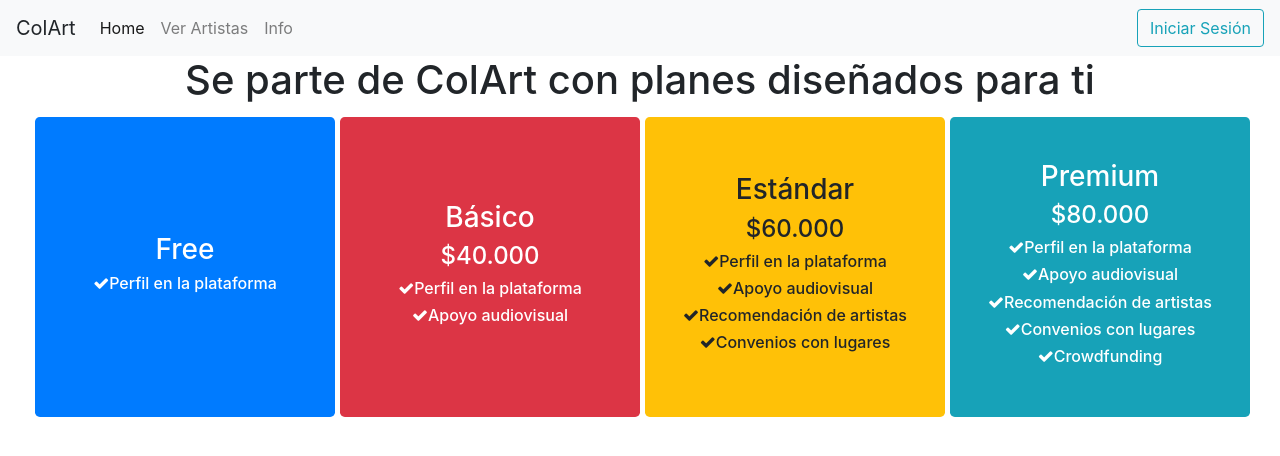
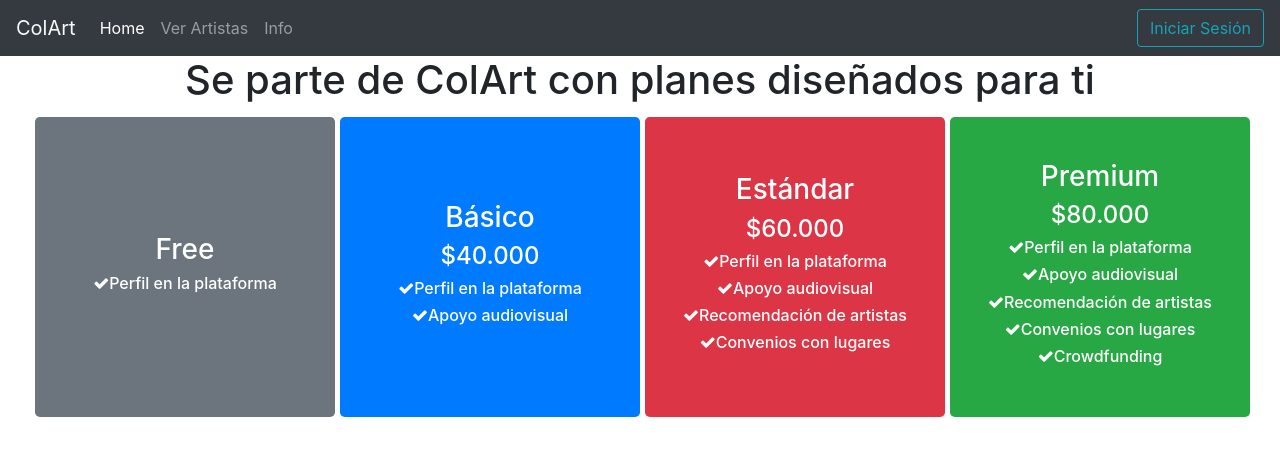
Before and after one commit to mishale22/ColArt, a React (Create React App) app in the folder colart-project/colart/: page /Payment in a window 1280 px wide. Shown: the top 456 px of the page. Built offline with nearby package versions, Linux system fonts and the light colour scheme.

Commit message:
fix colors payment and navbar

```diff
--- a/colart-project/colart/src/components/Payment/Payment.js
+++ b/colart-project/colart/src/components/Payment/Payment.js
@@ -15,20 +15,20 @@ class Payment extends Component {
       <h1>Se parte de ColArt con planes diseñados para ti</h1>
 
 
-      <button type="button" class="btn btn-primary btn-lg" style={styles}>
+      <button type="button" class="btn btn-secondary  btn-lg" style={styles}>
       <h3>Free</h3>
 
       <h6><i class="fa fa-check"></i>Perfil en la plataforma</h6>
     </button>
 
-    <button type="button" class="btn btn-danger btn-lg" style={styles}>
+    <button type="button" class="btn btn-primary btn-lg" style={styles}>
       <h3>Básico</h3>
       <h4>$40.000</h4>
       <h6><i class="fa fa-check"></i>Perfil en la plataforma</h6>
       <h6><i class="fa fa-check"></i>Apoyo audiovisual</h6>
     </button>
 
-    <button type="button" class="btn btn-warning btn-lg" style={styles}>
+    <button type="button" class="btn btn-danger btn-lg" style={styles}>
       <h3>Estándar</h3>
       <h4>$60.000</h4>
       <h6><i class="fa fa-check"></i>Perfil en la plataforma</h6>
@@ -37,7 +37,7 @@ class Payment extends Component {
       <h6><i class="fa fa-check"></i>Convenios con lugares</h6>
     </button>
 
-    <button type="button" class="btn btn-info btn-lg" style={styles}>
+    <button type="button" class="btn btn-success btn-lg" style={styles}>
       <h3>Premium</h3>
       <h4>$80.000</h4>
       <h6><i class="fa fa-check"></i>Perfil en la plataforma</h6>
--- a/colart-project/colart/src/components/navbar/NavBar.js
+++ b/colart-project/colart/src/components/navbar/NavBar.js
@@ -7,8 +7,8 @@ class NavBar extends Component {
   render() {
     return (
       <div className="NavBar">
-        <nav className="navbar navbar-expand-lg navbar-light bg-light">
-          <a className="navbar-brand" to="/home">ColArt</a>
+        <nav className="navbar navbar-expand-lg navbar-light navbar-dark bg-dark">
+          <a className="navbar-brand text-light" to="/home">ColArt</a>
           <button className="navbar-toggler" type="button" data-toggle="collapse" data-target="#navbarNavDropdown" aria-controls="navbarNavDropdown" aria-expanded="false" aria-label="Toggle navigation">
             <span className="navbar-toggler-icon"></span>
           </button>
--- a/colart-project/colart/src/components/services/ServiceCard.js
+++ b/colart-project/colart/src/components/services/ServiceCard.js
@@ -4,8 +4,8 @@ class ServiceCard extends Component {
 
 
   render() {
-    var styles={ width:'300px',
-        height:'300px',
+    var styles={ width:'250px',
+        height:'250px',
         borderRadius:'150px',
     marginLeft:'10px',
     };
```
